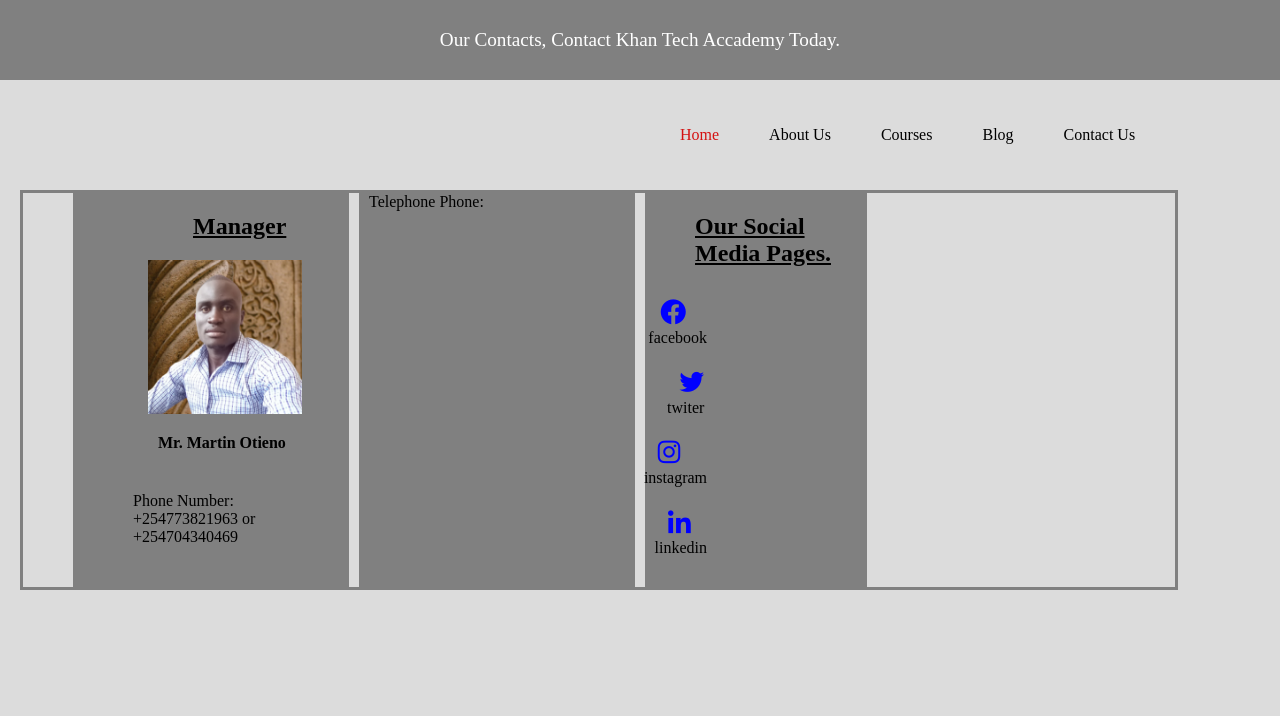
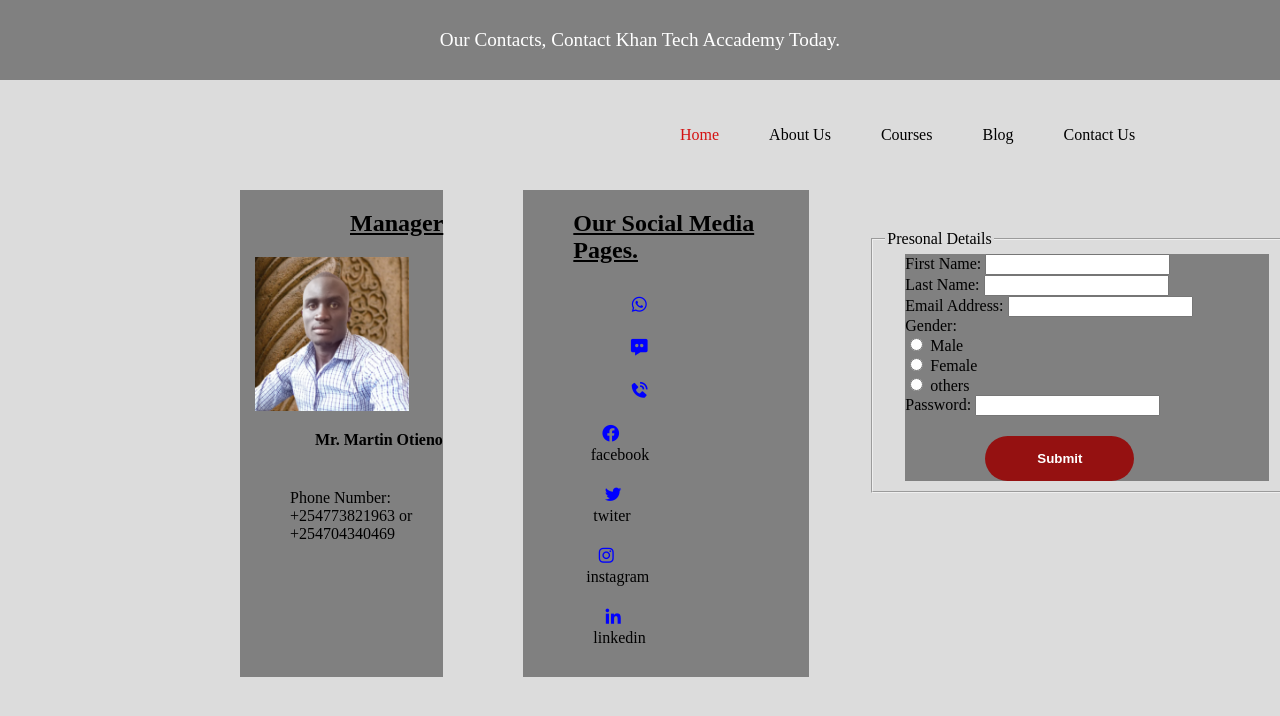
Before and after one commit to MartinOtieno/div, a plain HTML site: page contact.html in a window 1280 px wide. Drawn offline with nearby package versions, Linux system fonts and the light colour scheme.

Commit message:
initial commit

```diff
--- a/contact.html
+++ b/contact.html
@@ -52,41 +52,34 @@
             /* background-color: aqua; */
             width: 90%;
             height: auto;
-            margin-left: 20px;
-            margin-right: 20px;
-            border: solid gray;
+            margin-left: 40px;
+            margin-right: 100px;
+            /* border: solid gray; */
             display: flex;
         }
         .manager{
             background-color: gray;
             width: 20vw;
             height: auto;
-            margin-left: 50px;
-            padding-left: 10px;
-            padding-right: 10px;
+            margin-left: 200px;
+            /* padding-left: 10px; */
+            /* padding-right: 10px; */
             padding-bottom: 10px;
         }
-        .director{
-            background-color:gray;
+
+        .officer{
+            background-color: gray;
             width: 20vw;
             height: auto;
-            margin-left: 10px;
-            margin-right: 10px;
-            padding-left: 10px;
-            padding-right: 10px;
-            padding-bottom: 10px;
-        }
-        .officer{
-            background-color: gray;
-            width: 15vw;
-            height: auto;
+            margin-right: 30px;
+            margin-left: 80px;
             padding-left: 20px;
             padding-right: 10px;
             padding-bottom: 10px;
             /* display: block; */
         }
-        img{
-            margin-left: 65px;
+       .manager img{
+            margin-left: 15px;
             width: 12vw;
             height: 12vw;
         }
@@ -122,10 +115,10 @@
             padding-right: 150px;
              /* padding-left: 60px; */
         }
-        li i{
+        .officer li i{
               padding-left: 10px;
               color:blue;
-              font-size:30px;
+              font-size:20px;
         }
         .man{
             margin-top: 40px;
@@ -133,7 +126,40 @@
         }
         label{
             margin-top: 30px;
+            padding-bottom: 40px;
         }
+        .login{
+            /* background-color: gray; */
+            margin-left:  30px;
+        }
+        form{
+            background-color: gray;
+            margin-left: 20px;
+            /* margin-top: 40px; */
+            padding: 20px, 20px, 20px, 20px;
+        }
+        fieldset{
+            margin-top: 40px;
+            width: 30vw;
+        }
+        button{
+            background:#900d ;
+            color: #fff;
+            text-decoration: none;
+            border: 2px solid transparent;
+            font-weight: bold;
+            padding: 13px 50px;
+            border-radius: 30px;
+            transition: .4s;
+            margin-left: 80px;
+            margin-top: 20px;
+        }
+        button:hover{
+            background: transparent;
+            border:2px solid #900d;
+            cursor: pointer;
+        }
+
     </style>
     <header>
         <p>Our Contacts, Contact Khan Tech Accademy Today.</p>
@@ -159,25 +185,43 @@
         <p class="name"> Mr. Martin Otieno</p>
         <p class="man">Phone Number: +254773821963 or +254704340469</p>
         </div>
-        <div class="director">
-           <label for="">Telephone Phone:</label>
-        </div>
+
         <div class="officer">
             <h2>Our Social Media Pages.</h2>
             <div class="social-media">
+                <li><i class='bx bxl-whatsapp'></i></li>
+                <li><i class='bx bxs-message-dots' ></i></li>
+                <li><i class='bx bxs-phone-call' ></i></li>
                 <li><i class='bx bxl-facebook-circle'></i>facebook</li>
                 <li><i class='bx bxl-twitter'></i>twiter</li>
                 <li><i class='bx bxl-instagram'></i>instagram</li>
                 <li><i class='bx bxl-linkedin'></i>linkedin</li>
             </div>
         </div>
-        <div class="aside">
-            <aside>
-                <article>
-
-                </article>
-            </aside>
+        <div class="login">
+            <fieldset>
+                <legend> Presonal Details</legend>
+                <form action="login">
+                    <label for="name">First Name: </label>
+                    <input type="text" ><br>
+                    <label for="lname">Last Name: </label>
+                    <input type="text"><br>
+                    <label for="">Email Address: </label>
+                    <input type="email"><br>
+                    <label for="">Gender: </label><br>
+                    <input type="radio">
+                    <label for="text">Male</label><br>
+                    <input type="radio">
+                    <label for="text">Female</label><br>
+                    <input type="radio">
+                    <label for="">others</label><br>
+                    <label for="">Password: </label>
+                    <input type="password"><br>
+                    <button>Submit</button>
+                </form>
+            </fieldset>
         </div>
     </section>
+
 </body>
 </html>
--- a/style.css
+++ b/style.css
@@ -1,3 +1,4 @@
+@import url('https://fonts.googleapis.com/css2?family=Hind+Madurai:wght@300;400;500;600;700&display=swap');
 *{
     margin: 0px;
     padding: 0px;
@@ -90,6 +91,7 @@ form{
 .text h1{
     font-size:x-large;
     margin-left: 500px;
+
 }
 .footer{
     display: flex;
```
Also changed, not shown: image/phoneCall.jpg (added).
